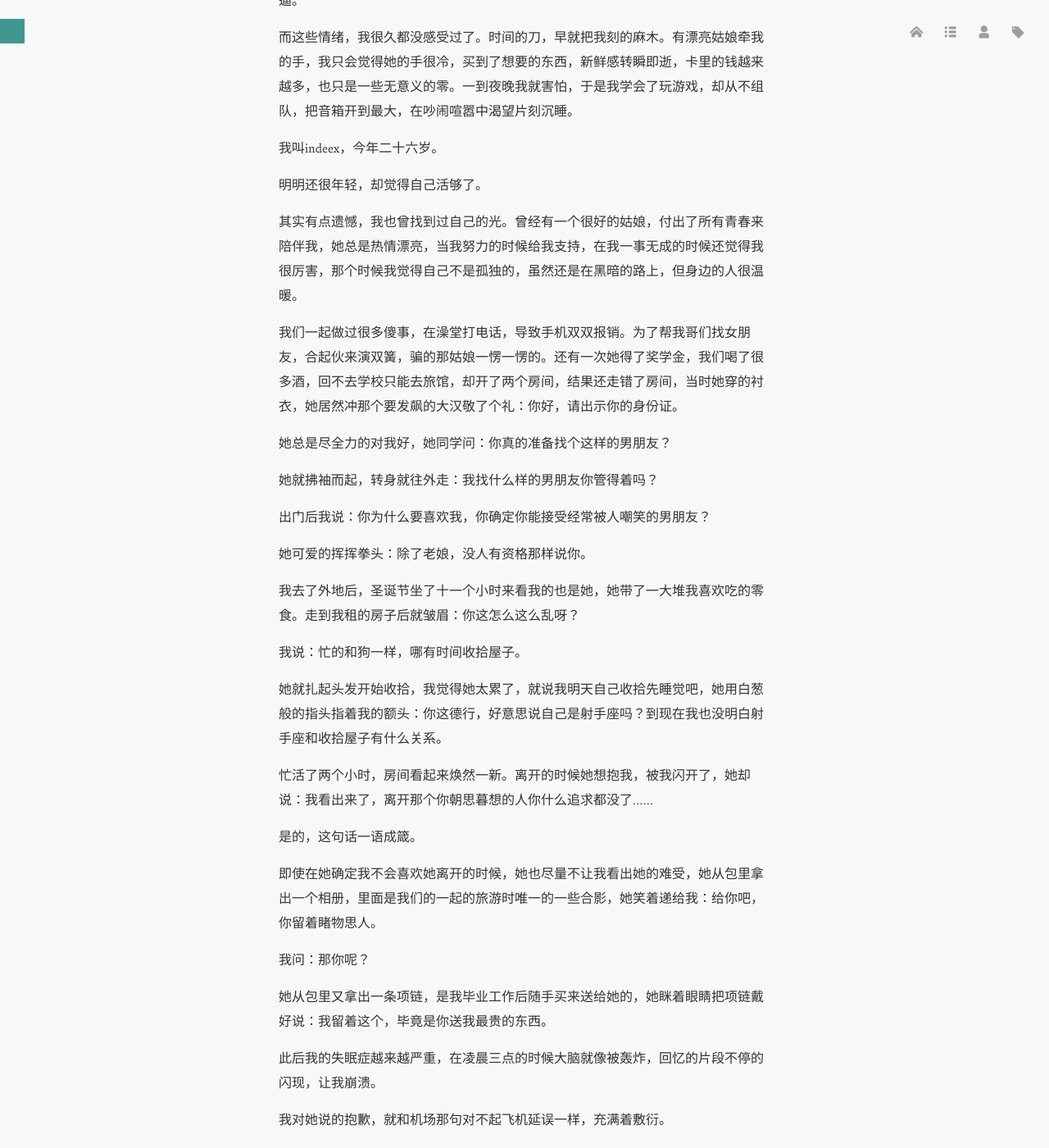
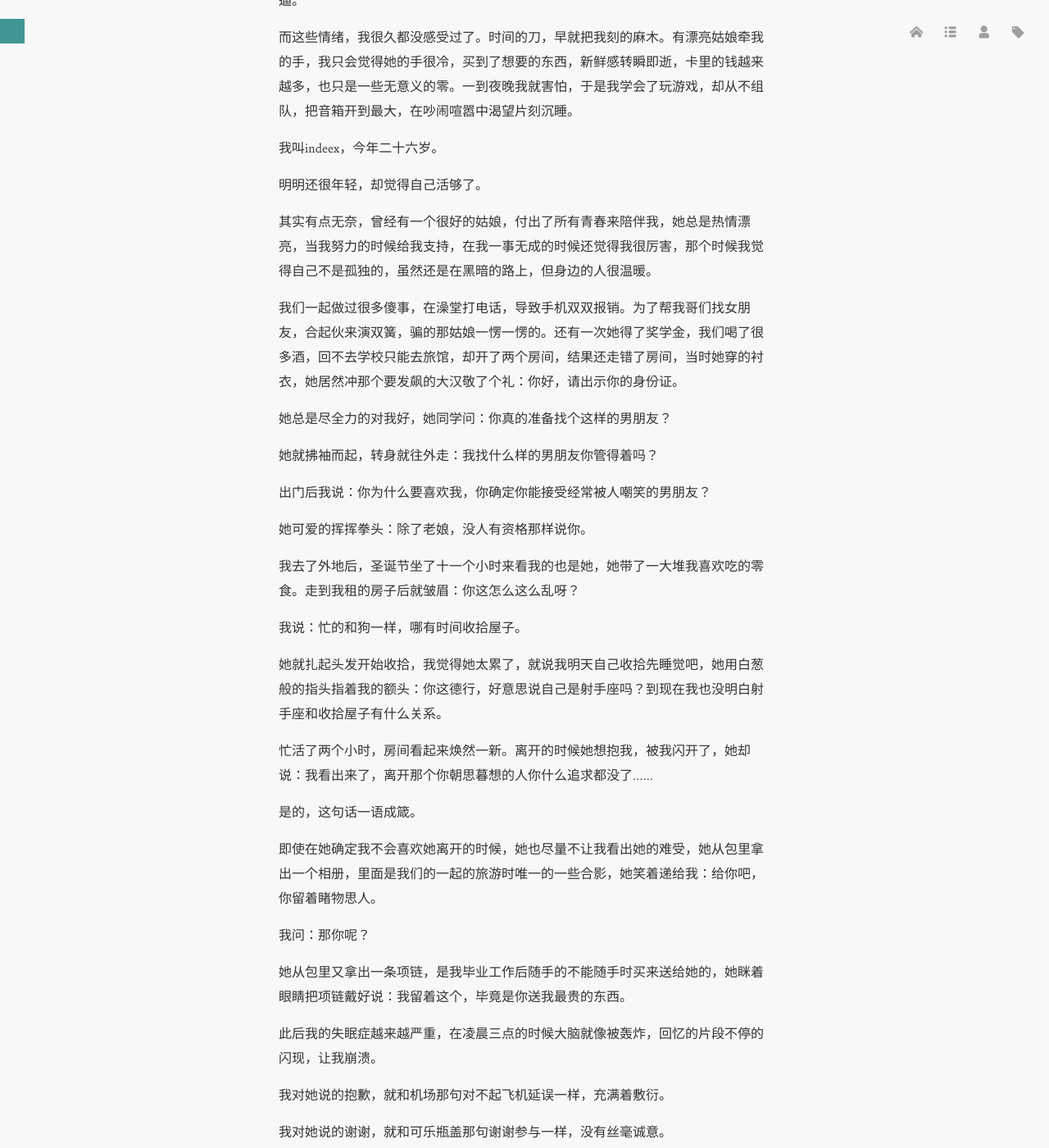
Before and after one commit to imisslovelove/cn, a Jekyll site: the page built from _posts/2017-10-10-让我再次介绍-我自己.md, in a window 1280 px wide and 1400 px high, scrolled down 2018 px. Shown: the whole window at 82% size. Built offline with Jekyll 4.4.1, drawn with Linux system fonts in a browser that asks for light colours; Markdown is read by kramdown in place of the engine named in the settings; comment, search, counter and statistics services are not loaded; some of the changed text lies outside the part shown.

Commit message:
Update 2017-10-10-让我再次介绍-我自己.md

```diff
--- a/_posts/2017-10-10-让我再次介绍-我自己.md
+++ b/_posts/2017-10-10-让我再次介绍-我自己.md
@@ -80,7 +80,7 @@
 明明还很年轻，却觉得自己活够了。
 
 
-其实有点遗憾，我也曾找到过自己的光。曾经有一个很好的姑娘，付出了所有青春来陪伴我，她总是热情漂亮，当我努力的时候给我支持，在我一事无成的时候还觉得我很厉害，那个时候我觉得自己不是孤独的，虽然还是在黑暗的路上，但身边的人很温暖。
+其实有点无奈，曾经有一个很好的姑娘，付出了所有青春来陪伴我，她总是热情漂亮，当我努力的时候给我支持，在我一事无成的时候还觉得我很厉害，那个时候我觉得自己不是孤独的，虽然还是在黑暗的路上，但身边的人很温暖。
 
 
 我们一起做过很多傻事，在澡堂打电话，导致手机双双报销。为了帮我哥们找女朋友，合起伙来演双簧，骗的那姑娘一愣一愣的。还有一次她得了奖学金，我们喝了很多酒，回不去学校只能去旅馆，却开了两个房间，结果还走错了房间，当时她穿的衬衣，她居然冲那个要发飙的大汉敬了个礼：你好，请出示你的身份证。
@@ -119,7 +119,7 @@
 我问：那你呢？
 
 
-她从包里又拿出一条项链，是我毕业工作后随手买来送给她的，她眯着眼睛把项链戴好说：我留着这个，毕竟是你送我最贵的东西。
+她从包里又拿出一条项链，是我毕业工作后随手的不能随手时买来送给她的，她眯着眼睛把项链戴好说：我留着这个，毕竟是你送我最贵的东西。
 
 
 
@@ -132,10 +132,13 @@
 我对她说的谢谢，就和可乐瓶盖那句谢谢参与一样，没有丝毫诚意。
 
 
-我对她说的有点喜欢，就和淘宝店主那句爱你哦亲一样，都是口是心非。
+我对她说的喜欢，就和淘宝店主那句爱你哦亲一样，都是口是心非。
 
 
 只有那句再见，它是真实的心意，很想和她再见。
+
+
+我的心，早就容不下任何人了。
 
 
 我的故事已快到尽头，那些祈祷也慢慢失去了力气，但我还是相信着，这些矫情的文字和想法，尽管被那么多人嗤笑和不屑，但一定会有个人能懂的。
```
